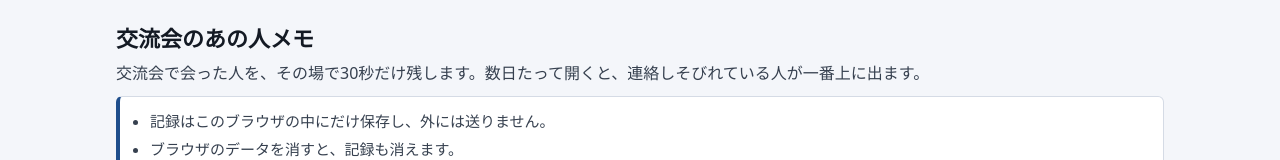
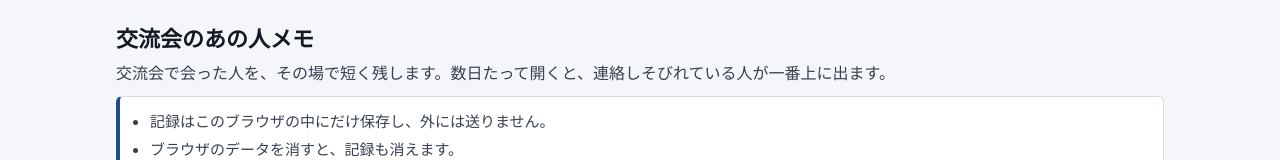
Before and after one commit to nncf123nncf-oss/meetup-memo, a plain HTML site: page index.html in a window 1280 px wide. Shown: the top 160 px of the page. Drawn offline with Linux system fonts and the light colour scheme.

Commit message:
Day075: 画面とREADMEの「30秒」(測っていない数字)を外した
Co-Authored-By: Claude Opus 5.5 <noreply@anthropic.com>

```diff
--- a/index.html
+++ b/index.html
@@ -4,7 +4,7 @@
 <meta charset="utf-8">
 <meta name="viewport" content="width=device-width, initial-scale=1">
 <title>交流会のあの人メモ</title>
-<meta name="description" content="交流会で会った人を30秒で残し、連絡しそびれている人を一覧の上に出します。記録はこの端末のブラウザにだけ保存し、外部に送信しません。">
+<meta name="description" content="交流会で会った人をその場で短く残し、連絡しそびれている人を一覧の上に出します。記録はこの端末のブラウザにだけ保存し、外部に送信しません。">
 <style>
   :root {
     --bg: #f4f6fa; --surface: #ffffff; --ink: #141a24; --ink2: #36404f; --ink3: #535e6e;
@@ -105,7 +105,7 @@
 <body>
 <main>
   <h1>交流会のあの人メモ</h1>
-  <p class="lead">交流会で会った人を、その場で30秒だけ残します。数日たって開くと、連絡しそびれている人が一番上に出ます。</p>
+  <p class="lead">交流会で会った人を、その場で短く残します。数日たって開くと、連絡しそびれている人が一番上に出ます。</p>
   <ul class="notes">
     <li>記録はこのブラウザの中にだけ保存し、外には送りません。</li>
     <li>ブラウザのデータを消すと、記録も消えます。</li>
```
Also changed, not shown: 1 other file.
